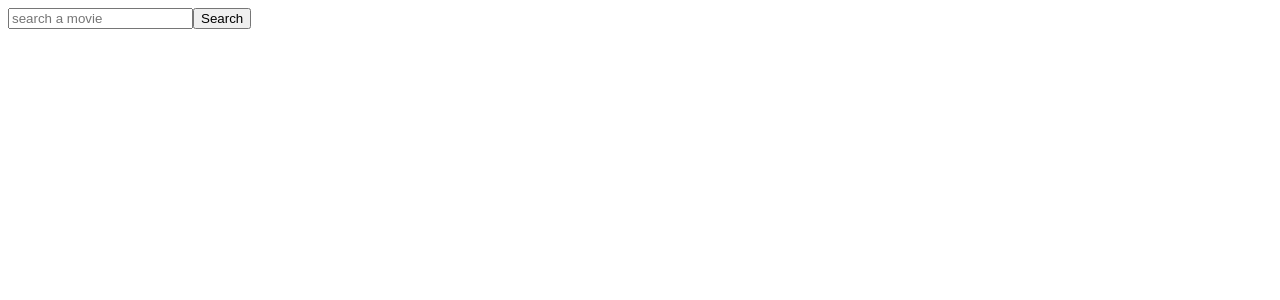
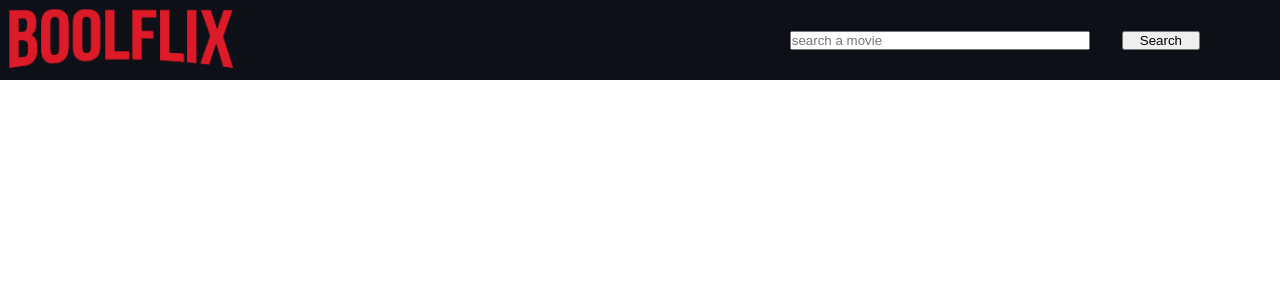
Before and after one commit to AlessandroOviszach/vue-boolflix, a Vue app: page / in a window 1280 px wide. Shown: the top 300 px of the page. Built offline with nearby package versions, Linux system fonts and the light colour scheme.

Commit message:
check content

```diff
--- a/public/index.html
+++ b/public/index.html
@@ -6,6 +6,10 @@
     <meta name="viewport" content="width=device-width,initial-scale=1.0">
     <link rel="icon" href="<%= BASE_URL %>favicon.ico">
     <title><%= htmlWebpackPlugin.options.title %></title>
+
+    <!-- TODO rimuovere l'inclusione di fontawsome e inserirla in una locazione migliore -->
+    <link rel="stylesheet" href="https://cdnjs.cloudflare.com/ajax/libs/font-awesome/6.0.0-beta3/css/all.min.css" integrity="sha512-Fo3rlrZj/k7ujTnHg4CGR2D7kSs0v4LLanw2qksYuRlEzO+tcaEPQogQ0KaoGN26/zrn20ImR1DfuLWnOo7aBA==" crossorigin="anonymous" referrerpolicy="no-referrer" />
+
   </head>
   <body>
     <noscript>
--- a/src/App.vue
+++ b/src/App.vue
@@ -69,6 +69,9 @@ export default {
 
 <style lang="scss">
 * {
+  padding: 0;
+  margin: 0;
+  box-sizing: border-box;
   font-family: sans-serif;
 }
 </style>
--- a/src/components/CardList.vue
+++ b/src/components/CardList.vue
@@ -41,4 +41,4 @@ export default {
 }
 </script>
 
-<style scoped lang='scss'>/style>
+<style scoped lang='scss'></style>
--- a/src/components/Header.vue
+++ b/src/components/Header.vue
@@ -1,5 +1,7 @@
 <template>
   <header>
+    <img src="@\assets\boolflix-logo.png" alt="">
+    <div>
       <input
       type="text"
       placeholder="search a movie"
@@ -8,6 +10,7 @@
       >
 
       <button @click="$emit('search', searchText)">Search</button>
+    </div>
   </header>
 
 </template>
@@ -25,5 +28,25 @@ export default {
 </script>
 
 <style scoped lang="scss">
+  header {
+    height: 10vh;
+    background-color: #0d1117;
+    display: flex;
+    justify-content: space-between;
 
+    div {
+      margin-right: 5rem;
+      height: 100%;
+      display: flex;
+      align-items: center;
+      input {
+        margin: 0 2rem;
+        width: 300px;
+      }
+
+      button {
+        padding: 0 1rem;
+      }
+    }
+  }
 </style>
```
Also changed, not shown: src/assets/boolflix-logo.png (added).
